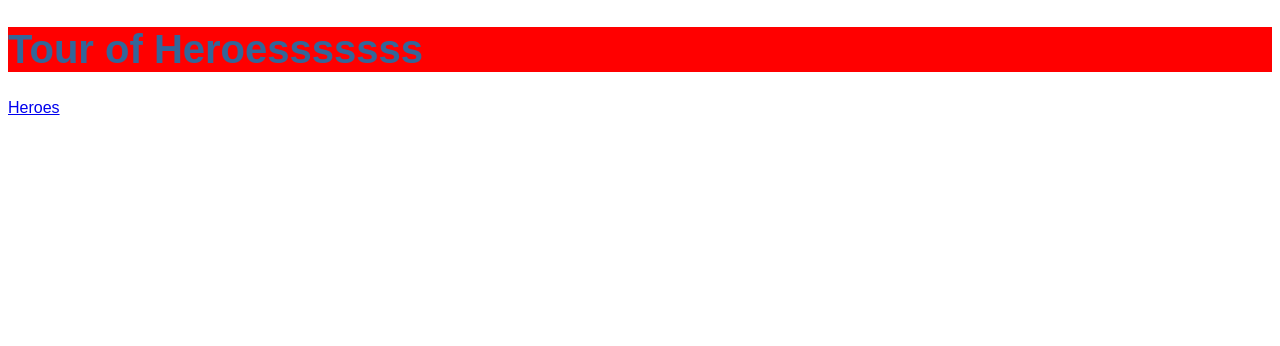
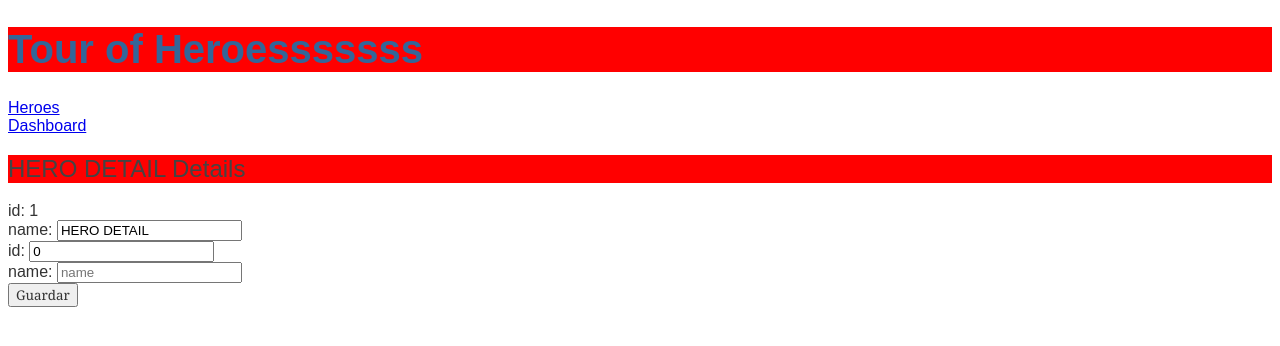
Before and after one commit to ibanez1/nova-app, an Angular app in the folder Angular/nova-app/: page /detail/1 in a window 1280 px wide. Before the commit this address led to /. Shown: the top 346 px of the page. Built offline with nearby package versions, Linux system fonts and the light colour scheme.

Commit message:
lazy loading OK

```diff
--- a/Angular/nova-app/src/app/app.component.html
+++ b/Angular/nova-app/src/app/app.component.html
@@ -2,6 +2,9 @@
 
 <nav>
   <a routerLink="/heroes">Heroes</a>
+</nav>
+<nav>
+  <a routerLink="/dashboard">Dashboard</a>
 </nav>
 
 <router-outlet></router-outlet>
--- a/Angular/nova-app/src/app/hero-detail/hero-detail.component.ts
+++ b/Angular/nova-app/src/app/hero-detail/hero-detail.component.ts
@@ -8,7 +8,11 @@ import { Hero } from '../hero.model';
 })
 export class HeroDetailComponent implements OnInit {
 
-  @Input() hero: Hero | undefined;
+  // @Input() hero: Hero | undefined;
+  hero: Hero = {
+    id: 1,
+    name: 'HERO DETAIL'
+  };
   @Output() emitNewHero: EventEmitter<Hero> = new EventEmitter();
   constructor() { }
 
--- a/Angular/nova-app/src/app/heroes/heroes.component.html
+++ b/Angular/nova-app/src/app/heroes/heroes.component.html
@@ -4,7 +4,7 @@
   <li *ngFor="let hero of heroes" [class.selected]="hero === selectedHero" (click)="onSelect(hero)">
     <!-- <span class="badge">{{hero.id}}</span> {{hero.name}} -->
     <span [ngClass]="{'badge' : isEven(hero.id)}">{{hero.id | demo}}</span> {{hero.name | uppercase}}
-
+    <a routerLink="/detail/{{hero.id}}">  Go to hero</a>
   </li>
 </ul>
 
--- a/Angular/nova-app/tsconfig.json
+++ b/Angular/nova-app/tsconfig.json
@@ -5,7 +5,7 @@
     "baseUrl": "./",
     "outDir": "./dist/out-tsc",
     "forceConsistentCasingInFileNames": true,
-    "strict": true,
+    "strict": false,
     // "strictPropertyInitialization": false,
     "noImplicitReturns": true,
     "noFallthroughCasesInSwitch": true,
```
Also changed, not shown: Angular/nova-app/src/app/app-routing.module.ts (+4 -3 lines).
